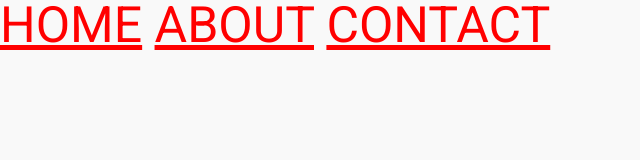
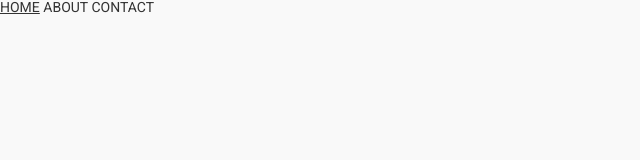
Before and after one commit to CollabCodeTech/front-end-e-boas-praticas, a plain HTML site: page index.html in a window 1280 px wide. Shown: the whole page, without its empty margins (0-640 px from the left). Drawn offline with Linux system fonts and the light colour scheme.

Commit message:
Fim da segunda aula

```diff
--- /dev/null
+++ b/css/components/navigation-jacks.css
@@ -0,0 +1,13 @@
+.navigation-jacks {
+  font-size: 14px;
+}
+
+.action {
+  color: #333;
+  text-decoration: none;
+  font-weight: 400;
+}
+
+.-active {
+  text-decoration: underline;
+}
--- a/css/navigation.css
+++ /dev/null
@@ -1,7 +0,0 @@
-nav {
-  font-size: 50px;
-}
-
-.action {
-  color: red;
-}
--- a/index.html
+++ b/index.html
@@ -10,11 +10,11 @@
 
     <link rel="stylesheet" href="css/generic/reset.css" />
     <link rel="stylesheet" href="css/base/index.css" />
-    <link rel="stylesheet" href="css/navigation.css" />
+    <link rel="stylesheet" href="css/components/navigation-jacks.css" />
   </head>
   <body>
-    <nav>
-      <a class="action" href="index.html">HOME</a>
+    <nav class="navigation-jacks">
+      <a class="action -active" href="index.html">HOME</a>
       <a class="action" href="about.html">ABOUT</a>
       <a class="action" href="contact.html">CONTACT</a>
     </nav>
```
